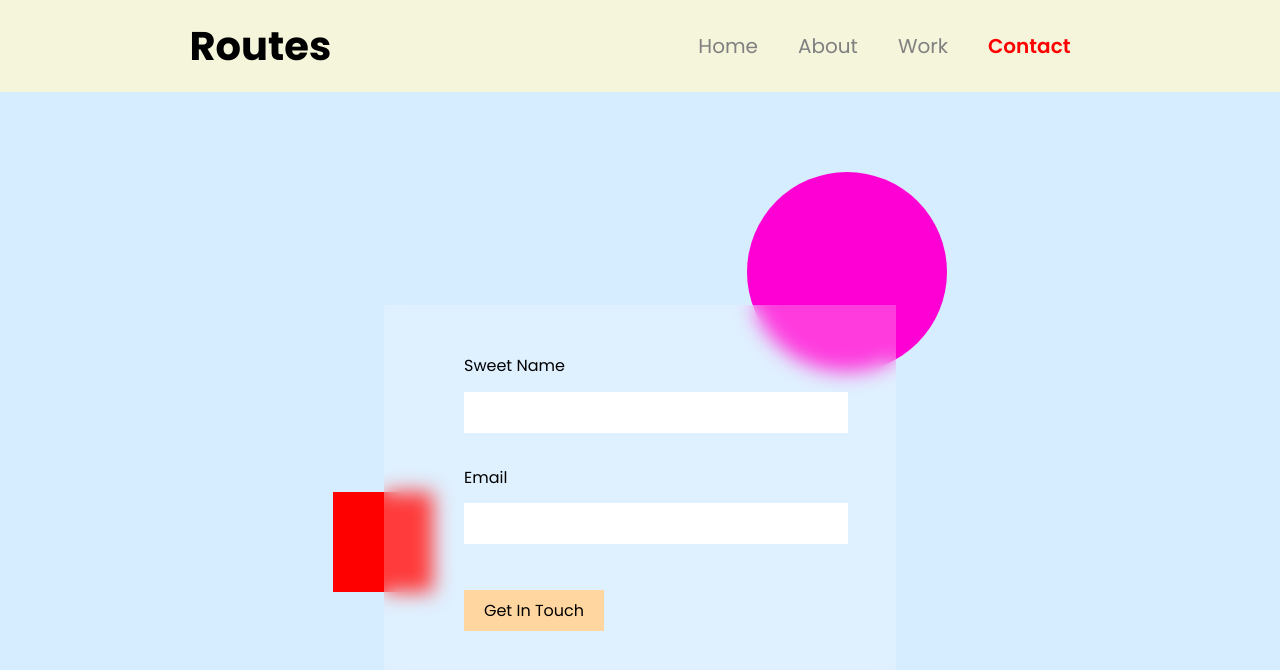
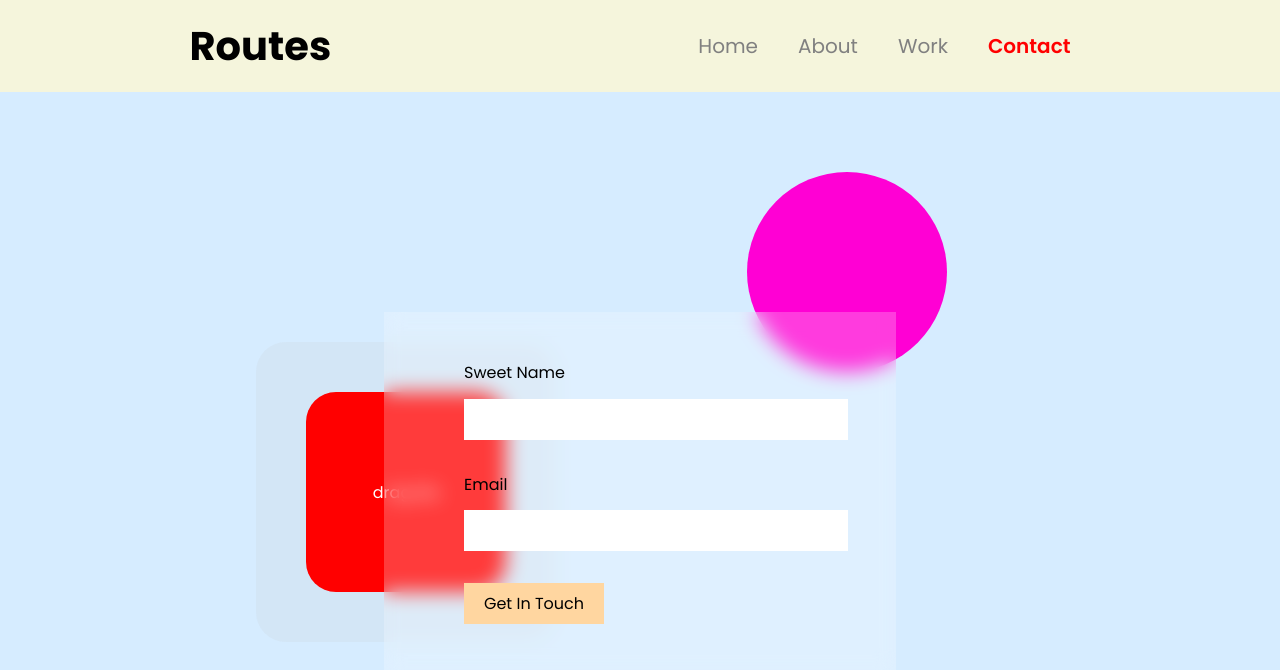
Before and after one commit to naveengitboi/routersReact, a React (Create React App) app: page /contact in a window 1280 px wide. Shown: the top 670 px of the page. Built offline with nearby package versions, Linux system fonts and the light colour scheme.

Commit message:
framermotion added little

```diff
--- a/package.json
+++ b/package.json
@@ -6,6 +6,7 @@
     "@testing-library/jest-dom": "^5.16.5",
     "@testing-library/react": "^13.4.0",
     "@testing-library/user-event": "^13.5.0",
+    "framer-motion": "^8.4.5",
     "react": "^18.2.0",
     "react-dom": "^18.2.0",
     "react-router-dom": "^6.6.2",
--- a/src/App.css
+++ b/src/App.css
@@ -1,43 +1,35 @@
-@import url('https://fonts.googleapis.com/css2?family=Poppins:wght@100;400;500;600;700&display=swap');
+@import url("https://fonts.googleapis.com/css2?family=Poppins:wght@100;400;500;600;700&display=swap");
 
-*
-{
+* {
   margin: 0;
   padding: 0;
   box-sizing: border-box;
-   font-family: 'Poppins', sans-serif;
+  font-family: "Poppins", sans-serif;
 }
-.navBar
-{
+.navBar {
   padding: 1rem;
   display: flex;
   justify-content: space-around;
   align-items: center;
   background-color: beige;
-
 }
-.links
-{
+.links {
   list-style-type: none;
   display: flex;
   justify-content: center;
   align-items: center;
 }
-li a
-{
+li a {
   text-decoration: none;
-    padding: .5rem 1.25rem;
+  padding: 0.5rem 1.25rem;
   font-size: 1.25rem;
   color: rgb(0, 0, 0);
 }
-.logo
-{
+.logo {
   font-size: 2.5rem;
 }
 
-
-section
-{
+section {
   height: 100vh;
   display: flex;
   flex-direction: column;
@@ -46,18 +38,14 @@ section
   background-color: rgb(214, 236, 255);
   position: relative;
 }
-.mainHeading
-{
+.mainHeading {
   font-size: 2.8rem;
 }
-.About
-{
+.About {
   background-color: rgb(143, 255, 255);
 }
 
-
-form
-{
+form {
   padding: 3rem 5rem;
   background-color: rgba(255, 255, 255, 0.233);
   backdrop-filter: blur(10px);
@@ -65,40 +53,51 @@ form
   position: relative;
   z-index: 5;
 }
-input
-{
-    padding: .5rem 1rem;
+input {
+  padding: 0.5rem 1rem;
   font-size: 1rem;
   outline: none;
   border: none;
   min-width: 30vw;
-    margin: .85rem 0 2rem;
+  margin: 0.85rem 0 2rem;
 }
-.btn
-{
+.btn {
   display: flex;
   flex-direction: column;
   align-items: center;
   justify-content: center;
 }
-button
-{
-    padding: .5rem 1.25rem;
+button{
+  padding: 0.5rem 1.25rem;
   outline: none;
   border: none;
   background-color: rgb(255, 214, 160);
   font-size: 1rem;
   cursor: pointer;
-    margin: .85rem 0 0;
 }
-.styleBox
-{
+.refContainer {
+  position: absolute;
+  width: 300px;
+  height: 300px;
+  display: flex;
+  align-items: center;
+  justify-content: center;
+  place-content: center;
+  place-items: center;
+  border-radius: 30px;
+  left: 20%;
+  overflow: hidden;
+  background-color: rgba(194, 194, 194, 0.147);
+}
+.styleBox1 {
   background-color: rgb(255, 0, 0);
-    width: 100px;
-    height: 100px;
-    position: absolute;
-    top: 50vh;
-    left: 26vw;
+  width: 200px;
+  height: 200px;
+  border-radius: inherit;
+  display: flex;
+  justify-content: center;
+  align-items: center;
+  color: white;
 }
 .styleBox2 {
   background-color: rgb(255, 0, 212);
@@ -111,16 +110,14 @@ button
 }
 
 /* works */
-.worksLinks
-{
+.worksLinks {
   margin: 2rem 0;
 }
-.worksLinks a
-{
+.worksLinks a {
   padding: 1rem;
   text-decoration: none;
   font-size: 1.25rem;
   background-color: white;
-    margin:0 1rem ;
-    border-radius: .825rem;
+  margin: 0 1rem;
+  border-radius: 0.825rem;
 }
--- a/src/components/Contact.js
+++ b/src/components/Contact.js
@@ -1,7 +1,8 @@
-import React, { useState } from 'react'
+import React, { useState, useRef } from 'react'
 import { useNavigate } from 'react-router-dom'
-
+import {motion} from 'framer-motion'
 function Contact() {
+  const constraintsRef = useRef(null)
     let navigate = useNavigate()
     let [msg,setMsg] = React.useState('Get In Touch')
     let handler = (event) => {
@@ -25,8 +26,11 @@ function Contact() {
 
             <button type='submit' onClick={handler} >{msg}</button>
         </form>
-        <div className="styleBox"></div>
+            <motion.div className="refContainer" ref={constraintsRef}>
+              <motion.div className="styleBox1" drag dragConstraints={constraintsRef} >drag Me</motion.div>
+            </motion.div>
         <div className="styleBox2"></div>
+
     </section>
   )
 }
--- a/src/components/Work.js
+++ b/src/components/Work.js
@@ -1,12 +1,12 @@
 import React from 'react'
-import { Link, NavLink, Outlet } from 'react-router-dom'
+import {  NavLink, Outlet } from 'react-router-dom'
 function Work() {
   return (
     <>
     <section>
         <div className="worksLinks">
-            <Link to='webdev' >Web Development</Link>
-            <Link to='nonwebdev' >Non-Web work</Link>
+            <NavLink to='webdev' >Web Development</NavLink>
+            <NavLink to='nonwebdev' >Non-Web work</NavLink>
         </div>
         <div className="outletDiv">
             <Outlet/>
```
Also changed, not shown: 1 other file (tests, documents, lock files or other folders). Lines whose indentation alone changed are shown as unchanged.
